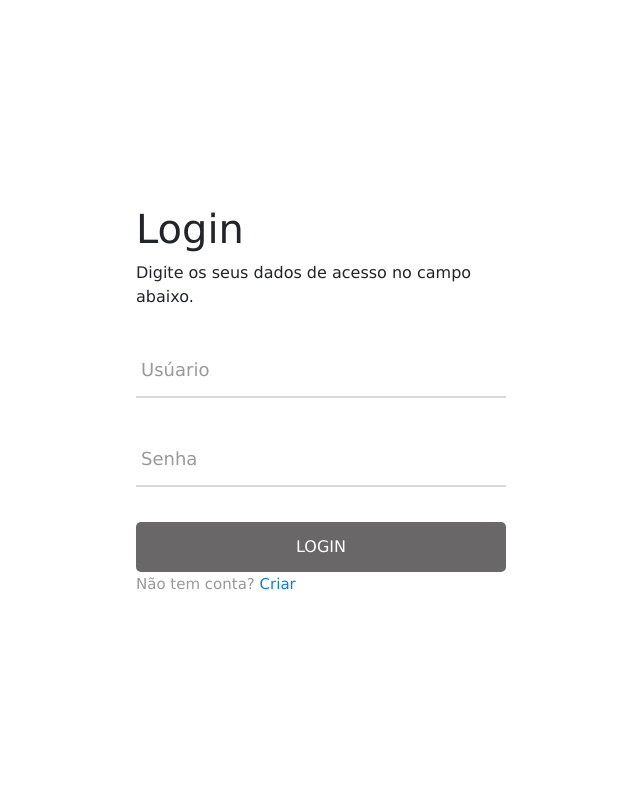
After one commit to RaelMorais/plg_log, a PHP site: page /src/login.php in a window 1280 px wide. The commit adds this page. Shown: the whole page, without its empty margins (294-934 px from the left). Run offline with PHP 8.4, Linux system fonts and the light colour scheme.

Commit message:
correções e alterações em layout

```diff
--- /dev/null
+++ b/assets/style/login.css
@@ -0,0 +1,365 @@
+
+@import url('https://fonts.googleapis.com/css2?family=Poppins:ital,wght@0,200;1,100&display=swap');
+
+:root {
+    --main-color: #047ff1;/* login barra links */
+    --link-color: #666666;
+    --text1: #999999;
+    --mouse: #696767;
+    --mouse2: blue;
+    --highligth-text: #0a0a0a;/*cor texto "login" */
+    --input-text: #555555;
+    --white-color: #FFFFFF;
+    --point-list: #CCCCCC;
+    --line-input: #D9D9D9;
+  }
+
+  s
+  /*
+    Zerar estilos
+  */
+
+  * {
+      margin: 0px;
+      padding: 0px;
+      box-sizing: border-box;
+  }
+
+  body, html {
+      height: 100%;
+      font-family: 'Lucida Sans', 'Lucida Sans Regular', 'Lucida Grande', 'Lucida Sans Unicode', Geneva, Verdana, sans-serif;
+  }
+
+  ul, li {
+      margin: 0px;
+      list-style-type: none;
+  }
+
+  input, button {
+      outline: none !important;
+      border: none;
+  }
+
+  button:hover {
+      cursor: pointer;
+  }
+
+  /*
+    Utilitários
+  */
+
+  .text1 {
+    text-decoration: none;
+    font-family: 'Lucida Sans', 'Lucida Sans Regular', 'Lucida Grande', 'Lucida Sans Unicode', Geneva, Verdana, sans-serif;
+    font-size: 15px;
+    color: var(--text1);
+    line-height: 1.5;
+  }
+
+  .text2 {
+    text-decoration: none;
+    display:inline-block;
+    font-family: 'Lucida Sans', 'Lucida Sans Regular', 'Lucida Grande', 'Lucida Sans Unicode', Geneva, Verdana, sans-serif;
+    font-size: 15px;
+    color: var(--main-color);
+    line-height: 1.5;
+  }
+
+  .margin-bottom-35 {
+    margin-bottom: 35px;
+  }
+
+  .margin-top-35 {
+    margin-top: 35px;
+  }
+
+  .margin-bottom-8 {
+    margin-bottom: 8px;
+  }
+
+  .margin-top-8 {
+    margin-top: 8px;
+  }
+
+  .margin-left-50 {
+    margin-left: 50px;
+  }
+
+  /*
+    Login
+  */
+
+  .container {
+    width: 100%;
+    margin: 0 auto;
+  }
+
+  .container-login {
+    width: 100%;
+    min-height: 100vh;
+    display: flex;
+    flex-wrap: wrap;
+    justify-content: center;
+    align-items: center;
+    padding: 15px;
+    background: var(--white-color);
+  }
+
+  .wrap-login {
+    width: 370px;
+    margin-right: 50px;
+    background: var(--white-color);
+  }
+
+  /*
+    Formulário
+  */
+
+  .login-form {
+    width: 100%;
+  }
+
+  .login-form-title {
+    display: block;
+    font-family: 'Lucida Sans', 'Lucida Sans Regular', 'Lucida Grande', 'Lucida Sans Unicode', Geneva, Verdana, sans-serif;
+    font-size: 39px;
+    color: var(--highligth-text);
+    line-height: 1.2;
+    text-align: center;
+  }
+
+  /*
+    Input
+  */
+
+  .wrap-input {
+    width: 100%;
+    position: relative;
+    border-bottom: 2px solid var(--line-input);
+  }
+
+  .input-form {
+    font-family: 'Lucida Sans', 'Lucida Sans Regular', 'Lucida Grande', 'Lucida Sans Unicode', Geneva, Verdana, sans-serif;
+    font-size: 18px;
+    color: var(--input-text);
+    line-height: 1.2;
+    display: block;
+    width: 100%;
+    height: 52px;
+    background: transparent;
+    padding: 0 5px;
+  }
+
+  .focus-input-form {
+    position: absolute;
+    display: block;
+    width: 100%;
+    height: 100%;
+    top: 0;
+    left: 0;
+    pointer-events: none;
+  }
+
+  .focus-input-form::before {
+    border: 2px;
+    border-radius: 30px;
+    content: "";
+    display: block;
+    position: absolute;
+    bottom: -2px;
+    left: 0;
+    width: 0;
+    height: 2px;
+    transition: all 0.4s;
+    background: var(--main-color);
+  }
+
+  .focus-input-form::after {
+    font-family: 'Lucida Sans', 'Lucida Sans Regular', 'Lucida Grande', 'Lucida Sans Unicode', Geneva, Verdana, sans-serif;
+    font-size: 18px;
+    color: var(--text1);
+    line-height: 1.2;
+    content: attr(data-placeholder);
+    display: block;
+    width: 100%;
+    position: absolute;
+    top: 15px;
+    left: 0px;
+    padding-left: 5px;
+    transition: all 0.4s;
+  }
+
+  .input-form:focus + .focus-input-form::after {
+    top: -20px;
+    font-size: 15px;
+  }
+
+  .input-form:focus + .focus-input-form::before {
+    width: 100%;
+  }
+
+  .has-val.input-form + .focus-input-form::after {
+    top: -20px;
+    font-size: 15px;
+  }
+
+  .has-val.input-form + .focus-input-form::before {
+    width: 100%;
+  }
+
+  /*
+    Botão
+  */
+
+  .container-login-form-btn {
+    width: 100%;
+    display: flex;
+    justify-content: center;
+  }
+
+  .login-form-btn {
+    font-family: 'Lucida Sans', 'Lucida Sans Regular', 'Lucida Grande', 'Lucida Sans Unicode', Geneva, Verdana, sans-serif;
+    font-size: 16px;
+    color: var(--white-color);
+    line-height: 1.2;
+    text-transform: uppercase;
+    display: flex;
+    justify-content: center;
+    align-items: center;
+    padding: 0 20px;
+    width: 100%;
+    height: 50px;
+    background-color: var(--mouse);
+    border-radius: 5px;
+    transition: all 0.4s;
+  }
+
+  .login-form-btn:hover  {
+    background-color: var(--mouse2);
+  }
+
+  /*
+    Links - Login utils
+  */
+
+  a {
+    font-family: 'Lucida Sans', 'Lucida Sans Regular', 'Lucida Grande', 'Lucida Sans Unicode', Geneva, Verdana, sans-serif;
+      font-size: 14px;
+      line-height: 1.7;
+      color: var(--link-color);
+      margin: 0px;
+      transition: all 0.4s;
+  }
+
+  a:focus {
+      outline: none !important;
+  }
+
+  a:hover {
+      text-decoration: none;
+    color: var(--highligth-text);
+  }
+  /*
+  Container da página
+*/
+.page {
+  width: 100%;
+  display: flex;
+  justify-content: center;
+  align-items: center;
+  min-height: 100vh;
+  background: var(--white-color);
+}
+
+/*
+  Formulário de Login
+*/
+.formLogin {
+  width: 100%;
+  max-width: 400px;
+  padding: 20px;
+  background: var(--white-color);
+  border-radius: 5px;
+  box-shadow: 0px 0px 10px rgba(0, 0, 0, 0.2);
+}
+
+.formLogin h1 {
+  font-size: 28px;
+  color: var(--highligth-text);
+  text-align: center;
+}
+
+.formLogin p {
+  font-size: 14px;
+  color: var(--text1);
+  text-align: center;
+  margin-bottom: 20px;
+}
+
+.form-control {
+  font-size: 18px;
+  color: var(--input-text);
+  line-height: 1.2;
+  display: block;
+  width: 100%;
+  height: 52px;
+  background: transparent;
+  padding: 0 5px;
+}
+
+.form-floating {
+  margin-bottom: 20px;
+}
+
+.form-floating label {
+  font-size: 16px;
+  color: var(--input-text);
+}
+
+.form-floating input {
+  border: none;
+  border-bottom: 2px solid var(--line-input);
+}
+
+.form-floating input:focus {
+  border-bottom: 2px solid var(--main-color);
+}
+
+.btn {
+  font-size: 16px;
+  color: var(--white-color);
+  line-height: 1.2;
+  text-transform: uppercase;
+  display: flex;
+  justify-content: center;
+  align-items: center;
+  padding: 0 20px;
+  width: 100%;
+  height: 50px;
+  background-color: var(--mouse);
+  border: none;
+  border-radius: 5px;
+  transition: all 0.4s;
+  cursor: pointer;
+}
+
+.btn:hover {
+  background-color: var(--mouse2);
+}
+
+/* Estilos para o link "Cadastre-se" */
+a {
+  font-size: 14px;
+  line-height: 1.7;
+  color: var(--link-color);
+  text-decoration: none;
+}
+
+a:focus {
+  outline: none !important;
+}
+
+a:hover {
+  text-decoration: none;
+  color: var(--highligth-text);
+}
--- a/inc/cadProduto.php
+++ b/inc/cadProduto.php
@@ -22,14 +22,14 @@ if (mysqli_num_rows($verificarQuery) > 0) {
     $query = "INSERT INTO produtos (autor, codigo, nome, modelo, descricao, custo, lucro, preco, volume)
     VALUES ('$nomeUsuario','$cod', '$nome', '$model', '$description', '$custo', '$lucro', '$preco', '$vol')";
 
-    $insert = mysqli_query($conexao, $query);
-    mysqli_close($conexao);
-
     if ($insert) {
         redirecionar('/src/home.php');
+        $insert = mysqli_query($conexao, $query);
+        mysqli_close($conexao);
     } else {
         echo "<script>alert('Não foi possível cadastrar este produto');</script>";
         redirecionar('/src/cadastro/produto.php');
+        mysqli_close($conexao);
     }
 }
 
--- a/inc/cadastro.php
+++ b/inc/cadastro.php
@@ -31,7 +31,7 @@ if ($_SERVER["REQUEST_METHOD"] === "POST") {
         $insert = mysqli_stmt_execute($stmt);
 
         if ($insert) {
-            echo "<script>window.location.href='/src/login.html'</script>";
+            echo "<script>window.location.href='/src/login.php'</script>";
         } else {
             echo "<script>alert('Não foi possível cadastrar esse usuário');window.location.href='/src/cadastro.html'</script>";
         }
--- a/src/cadastro.html
+++ b/src/cadastro.html
@@ -30,7 +30,7 @@
                 <input type="password" class="form-control" id="floatingPassword" placeholder="Password" name="senha" required>
                 <label for="floatingPassword">Senha:</label>
             </div>
-            <a href="login.html">Login</a>
+            <a href="login.php">Login</a>
             <input type="submit" value="Cadastrar" class="btn btn-danger" id="cadastro" />
         </form>
 </div>
--- a/src/header.php
+++ b/src/header.php
@@ -3,7 +3,7 @@ session_start(); // Iniciar a sessão
 
 if (!isset($_SESSION["username"])) {
     header("HTTP/1.1 302 Found");
-    header("Location: /src/login.html");
+    header("Location: /src/login.php");
     exit;
 } else {
     $nomeUsuario = $_SESSION["username"];
--- /dev/null
+++ b/src/login.php
@@ -0,0 +1,70 @@
+<!DOCTYPE html>
+<html lang="pt-br">
+<head>
+    <meta charset="UTF-8">
+    <meta http-equiv="X-UA-Compatible" content="IE=edge">
+    <meta name="viewport" content="width=device-width, initial-scale=1.0">
+    <title>PJL LOG</title>
+
+    <link href="https://cdn.jsdelivr.net/npm/bootstrap@5.3.0/dist/css/bootstrap.min.css"
+    rel="stylesheet"
+    integrity="sha384-9ndCyUaIbzAi2FUVXJi0CjmCapSmO7SnpJef0486qhLnuZ2cdeRhO02iuK6FUUVM"
+    crossorigin="anonymous">
+
+    <link rel="icon" type="image/x-icon" href="/assets/images/codigo.png">
+    <link rel="stylesheet" href="/assets/style/login.css">
+
+</head>
+<body>
+	<div class="container">
+		<div class="container-login">
+			<div class="wrap-login">
+        <form method="POST" class="login-form" action="/inc/autenticacao.php">
+            <h1>Login</h1>
+            <?php
+            // Verifique se há um parâmetro de erro na URL
+            if (isset($_GET['error']) && $_GET['error'] == 1) {
+                echo '<p style="color: red;">Usuário ou senha incorretos.</p>';
+            }
+            ?>
+            <p>Digite os seus dados de acesso no campo abaixo.</p>
+            <div class="wrap-input margin-top-35 margin-bottom-35">
+                <input class="input-form" type="text" name="nome" autocomplete="off" required>
+                <span class="focus-input-form" data-placeholder="Usúario" name="nome"></span>
+            </div>
+
+            <div class="wrap-input margin-bottom-35">
+                <input class="input-form" type="password" name="senha" required>
+                <span class="focus-input-form" data-placeholder="Senha" name="senha"></span>
+            </div>
+			<div class="container-login-form-btn">
+				<button class="login-form-btn">
+                    <input type="submit" value="Login" class="btn" id="login" name="login"/>
+				</button>
+			</div>
+            <li>
+                <span class="text1">
+                    Não tem conta?
+                    <a href="/src/cadastro.html" class="text2">Criar</a>
+                </span>
+            </li>
+        </form>
+    </div>
+    <script
+    src="https://cdn.jsdelivr.net/npm/bootstrap@5.3.0/dist/js/bootstrap.bundle.min.js"
+    integrity="sha384-geWF76RCwLtnZ8qwWowPQNguL3RmwHVBC9FhGdlKrxdiJJigb/j/68SIy3Te4Bkz"
+    crossorigin="anonymous"></script>
+    <script>
+		let inputs = document.getElementsByClassName('input-form');
+		for (let input of inputs) {
+			input.addEventListener("blur", function() {
+				if(input.value.trim() != ""){
+					input.classList.add("has-val");
+				} else {
+					input.classList.remove("has-val");
+				}
+			});
+		}
+	</script>
+</body>
+</html>
```
Also changed, not shown: assets/style/index.css (added, +102 -0 lines), inc/autenticacao.php (+4 -5 lines), index.php (+33 -3 lines), src/login.html (deleted, +0 -40 lines), 3 other files.
